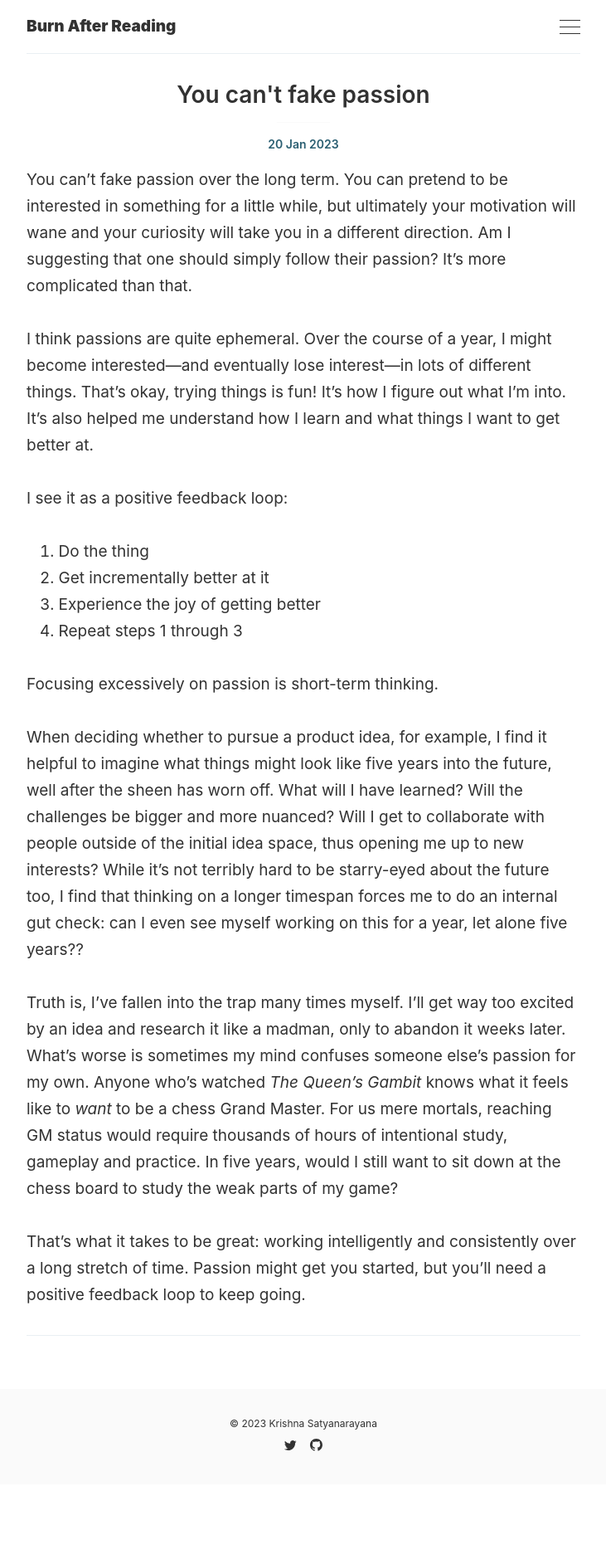
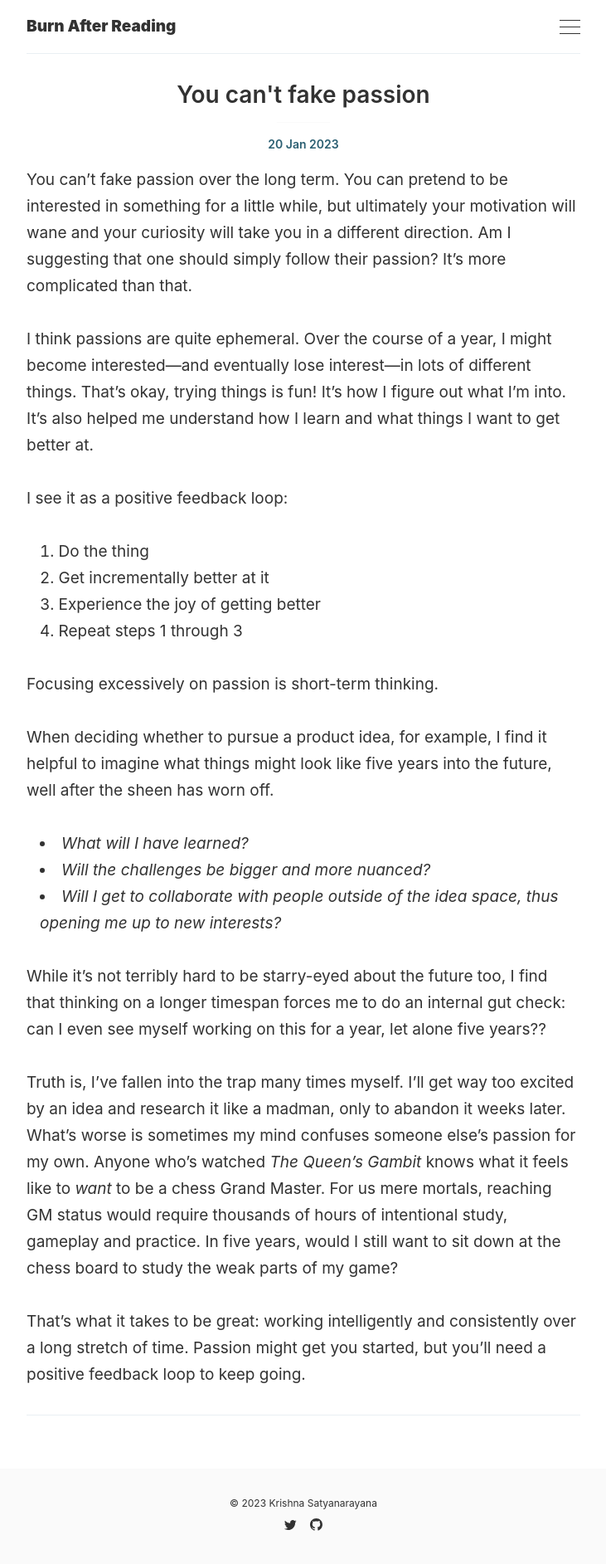
Before and after one commit to krishsatya/krishsatya.github.io, a Jekyll site: the page built from _posts/2023-01-20-you-cant-fake-passion.md, in a window 1280 px wide. Shown: the whole page at 83% size, without its empty margins (274-1005 px from the left). Built offline with Jekyll 4.4.1, drawn with Linux system fonts in a browser that asks for light colours; before the commit the page ends 1789 px from its top, so only the background shows below that.

Commit message:
Minor formatting changes to the last post

```diff
--- a/_posts/2023-01-20-you-cant-fake-passion.md
+++ b/_posts/2023-01-20-you-cant-fake-passion.md
@@ -16,7 +16,13 @@ I see it as a positive feedback loop:
 
 Focusing excessively on passion is short-term thinking.
 
-When deciding whether to pursue a product idea, for example, I find it helpful to imagine what things might look like five years into the future, well after the sheen has worn off. What will I have learned? Will the challenges be bigger and more nuanced? Will I get to collaborate with people outside of the initial idea space, thus opening me up to new interests? While it's not terribly hard to be starry-eyed about the future too, I find that thinking on a longer timespan forces me to do an internal gut check: can I even see myself working on this for a year, let alone five years??
+When deciding whether to pursue a product idea, for example, I find it helpful to imagine what things might look like five years into the future, well after the sheen has worn off.
+
+- *What will I have learned?*
+- *Will the challenges be bigger and more nuanced?*
+- *Will I get to collaborate with people outside of the idea space, thus opening me up to new interests?*
+
+While it's not terribly hard to be starry-eyed about the future too, I find that thinking on a longer timespan forces me to do an internal gut check: can I even see myself working on this for a year, let alone five years??
 
 Truth is, I've fallen into the trap many times myself. I'll get way too excited by an idea and research it like a madman, only to abandon it weeks later. What's worse is sometimes my mind confuses someone else's passion for my own. Anyone who's watched *The Queen's Gambit* knows what it feels like to *want* to be a chess Grand Master. For us mere mortals, reaching GM status would require thousands of hours of intentional study, gameplay and practice. In five years, would I still want to sit down at the chess board to study the weak parts of my game?
 
```
